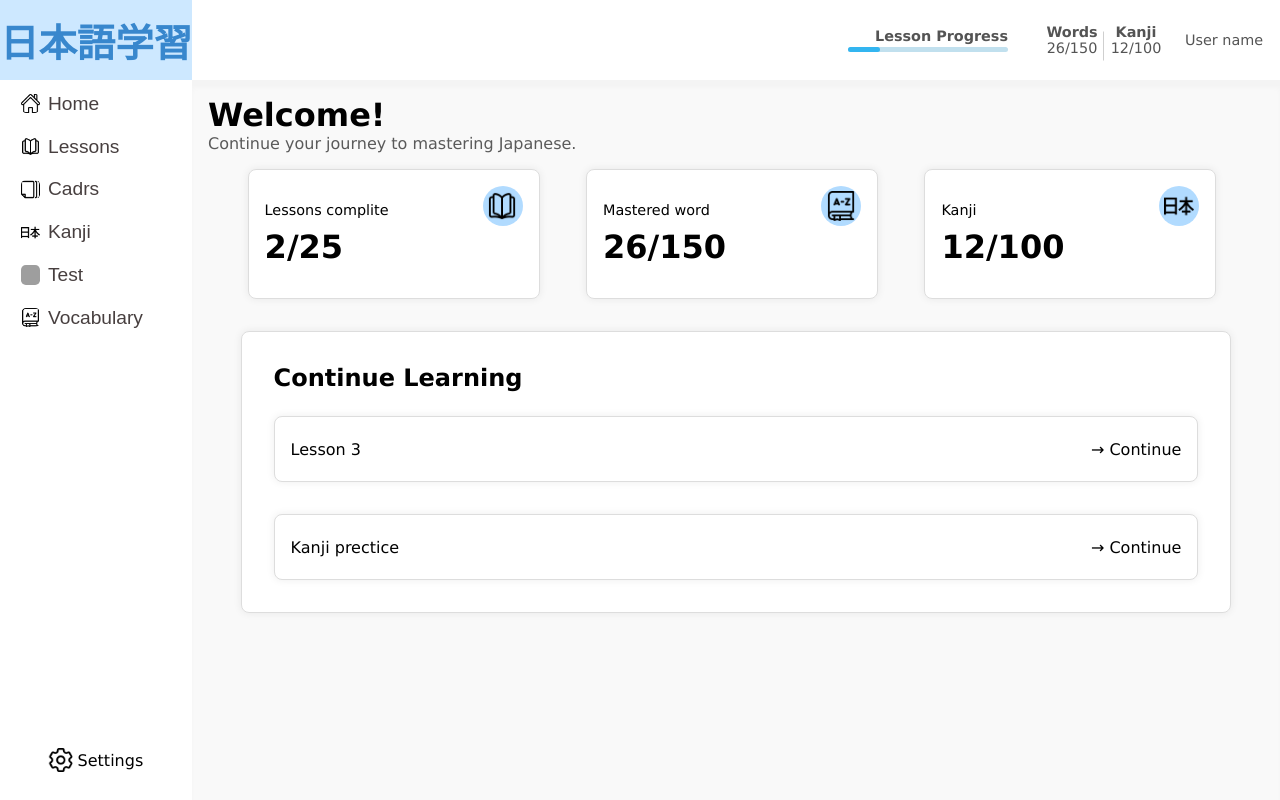
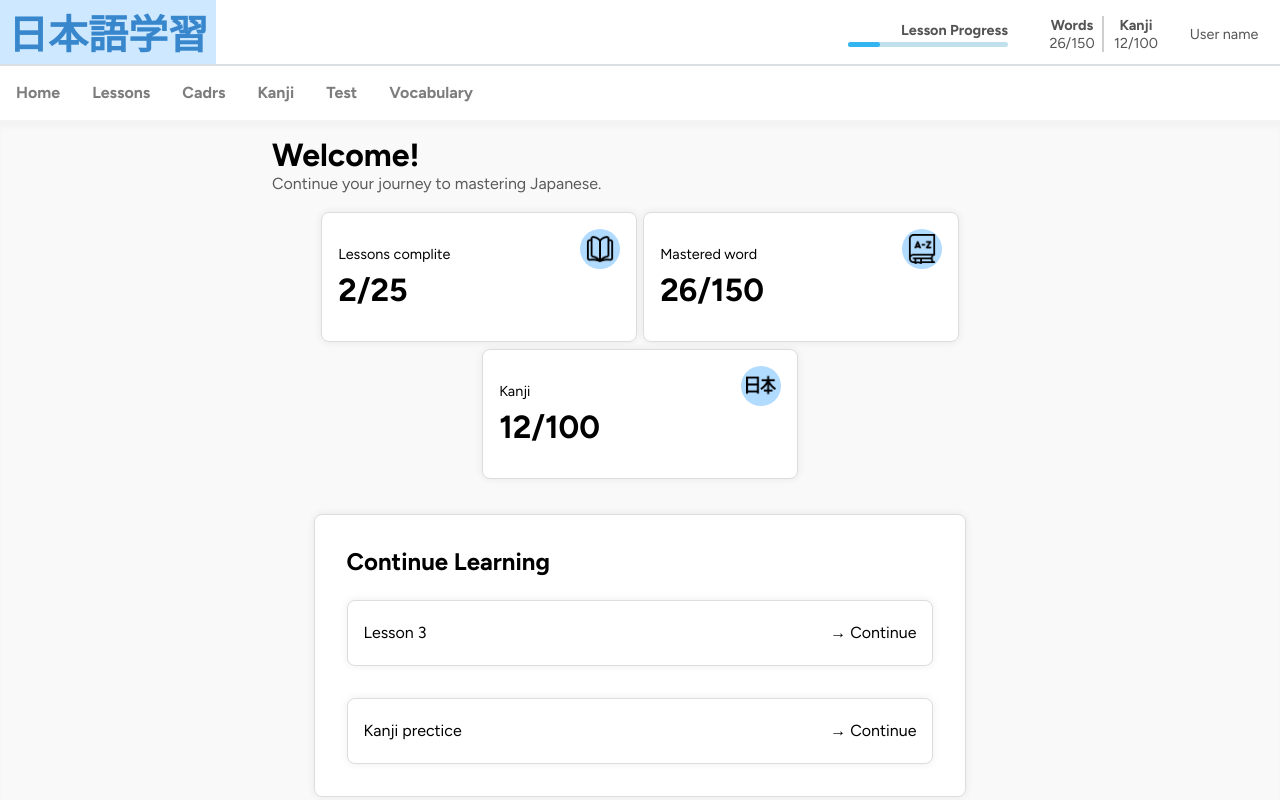
Before and after one commit to Keymor/nihon-go, a React (Vite) app: page / in a window 1280 px wide. Built offline with nearby package versions, Linux system fonts and the light colour scheme; grey boxes are pictures that could not be loaded.

Commit message:
scale card page, change top menu

```diff
--- a/src/App.css
+++ b/src/App.css
@@ -1,3 +1,5 @@
+@import url('https://fonts.googleapis.com/css2?family=Figtree:wght@300;400;500;600;700&family=Noto+Sans:wght@300;400;500;600;700&display=swap');
+
 body,
 html {
   position: relative;
@@ -15,10 +17,26 @@ html {
   padding: 1rem 0 1rem 0;
   display: grid;
   grid-template-columns: 12rem 4rem 4rem 7rem;
-  height: 3rem;
-  width: 85vw;
+  height: 8vh;
+  width: 100%;
   background-color: rgb(255, 255, 255);
   justify-content: end;
+  box-sizing: border-box;
+}
+
+.topMetuButtonsContainer {
+  height: 7vh;
+  width: 100%;
+  background-color: rgb(255, 255, 255);
+  display: flex;
+}
+
+.topMetuButtonsContainer::before {
+  position: absolute;
+  content: '';
+  height: 0.1rem;
+  width: 100%;
+  background-color: rgb(218, 223, 227);
 }
 
 .lessonProgresContainer,
@@ -31,7 +49,7 @@ html {
 }
 
 .topMenuText {
-  font-family: 'Lucida Sans', 'Lucida Sans Regular', 'Lucida Grande', 'Lucida Sans Unicode', Geneva, Verdana, sans-serif;
+  font-family: 'Figtree', 'Figtree-fallback', 'Figtree-fallback-android', 'Noto Sans', 'NotoSans-fallback', 'NotoSans-fallback-android', sans-serif;
   font-size: 0.9rem;
   margin: 0;
   color: rgb(84, 84, 84);
@@ -64,18 +82,14 @@ html {
   box-shadow: 0 0 0.5rem rgba(0, 0, 0, 0.308);
 }
 
-.kanjiCounterContainer {}
-
-.uresLogoContainer {}
-
 .wordsCounterContainer::after {
   position: absolute;
   content: '';
-  width: 2%;
-  height: 60%;
+  width: 0.1rem;
+  height: 100%;
   background-color: rgba(0, 0, 0, 0.189);
-  transform: translateY(-85%);
   right: 0;
+  bottom: 0;
 }
 
 .progressBar {
@@ -97,40 +111,62 @@ html {
   border-radius: 0.3rem;
 }
 
+span {
+  margin: auto;
+  z-index: 1;
+  font-weight: 630;
+  color: rgb(125, 125, 125);
+  font-family: 'Figtree', 'Figtree-fallback', 'Figtree-fallback-android', 'Noto Sans', 'NotoSans-fallback', 'NotoSans-fallback-android', sans-serif;
+}
+
 .buttonMenu {
+  position: relative;
   display: flex;
   background: none;
   border-width: 0;
-  padding: 0.5rem 0 0.5rem 1rem;
+  padding: 0;
   align-items: center;
   justify-content: flex-start;
-  margin: 0.3rem;
   min-height: fit-content;
   min-width: fit-content;
-  width: 95%;
-  font-size: 1.2rem;
+  margin: 0 1rem 0 1rem;
+  font-size: 1rem;
   font-family: Arial, Helvetica, sans-serif;
   color: rgb(71, 63, 63);
   cursor: pointer;
+  z-index: 1;
 }
 
-.buttonMenu:hover {
+.buttonMenu::before {
+  content: '';
+  position: absolute;
+  bottom: 0;
+  height: 0.4rem;
+  width: 0;
   background-color: rgb(205, 232, 255);
-  border-radius: 0.7rem;
+  transition: 0.3s;
+  z-index: 0;
+  box-sizing: border-box;
+  transform: translate(-1rem);
 }
 
-.logoImage {
-  width: 100%;
-  height: 5rem;
+.buttonMenu:hover::before {
+  width: calc(100% + 2rem);
+}
+
+.logoImage2 {
+  padding: 0 0.5rem 0 0.5rem;
+  position: absolute;
+  width: fit-content;
+  height: 100%;
   min-height: fit-content;
   background-color: rgb(205, 232, 255);
   text-align: center;
   align-content: center;
-  font-family: 'Lucida Sans', 'Lucida Sans Regular', 'Lucida Grande', 'Lucida Sans Unicode', Geneva, Verdana, sans-serif;
-  font-size: clamp(2.2rem, 3vw, 3rem);
+  font-family: 'Figtree', 'Figtree-fallback', 'Figtree-fallback-android', 'Noto Sans', 'NotoSans-fallback', 'NotoSans-fallback-android', sans-serif;
+  font-size: 2.5rem;
   font-weight: bold;
   color: rgb(56, 135, 205);
-  ;
 }
 
 .logo,
@@ -146,6 +182,7 @@ html {
   margin-right: 0.5rem;
   text-align: center;
   align-content: center;
+  z-index: 1;
 }
 
 .home {
@@ -180,14 +217,12 @@ html {
 
 .middle {
   position: relative;
-  width: 85vw;
+  width: 100%;
 }
 
 .gridContainer {
   position: relative;
-  display: grid;
-  justify-content: center;
-  grid-template-columns: auto auto auto;
+  justify-items: center;
   width: 100%;
 }
 
@@ -215,10 +250,13 @@ html {
 .gridHome {
   justify-self: center;
   justify-content: center;
-  display: grid;
-  grid-template-columns: repeat(auto-fill, minmax(300px, 18vw));
-  gap: 3vw;
-  max-width: 100%;
+  display: flex;
+  flex-wrap: wrap;
+  width: 86%;
+}
+
+.gridItemMiddle .headText {
+  width: 60vw;
 }
 
 .settContainer {
@@ -250,7 +288,7 @@ html {
 }
 
 .settingsText {
-  font-family: 'Lucida Sans', 'Lucida Sans Regular', 'Lucida Grande', 'Lucida Sans Unicode', Geneva, Verdana, sans-serif;
+  font-family: 'Figtree', 'Figtree-fallback', 'Figtree-fallback-android', 'Noto Sans', 'NotoSans-fallback', 'NotoSans-fallback-android', sans-serif;
 }
 
 .practiceContainer {
@@ -265,9 +303,10 @@ html {
 }
 
 .scoreContainer {
+  margin: 0.2rem;
   position: relative;
   padding: 1rem;
-  width: 86%;
+  width: 22vw;
   height: 6rem;
   background-color: rgb(255, 255, 255);
   border-radius: 0.5rem;
@@ -340,7 +379,7 @@ html {
 .h2Welcom,
 .textHomeC,
 .textHomeNext {
-  font-family: 'Lucida Sans', 'Lucida Sans Regular', 'Lucida Grande', 'Lucida Sans Unicode', Geneva, Verdana, sans-serif;
+  font-family: 'Figtree', 'Figtree-fallback', 'Figtree-fallback-android', 'Noto Sans', 'NotoSans-fallback', 'NotoSans-fallback-android', sans-serif;
 }
 
 .textHomeC {
@@ -384,8 +423,8 @@ html {
 
 .learningContainer {
   margin: 2rem auto auto auto;
-  justify-self: center;
   padding: 2rem;
+  box-sizing: border-box;
   background-color: rgb(255, 255, 255);
   border-radius: 0.5rem;
   border-style: solid;
@@ -398,7 +437,8 @@ html {
 
 .middleActions {
   position: relative;
-  width: 100%;
+  margin: auto;
+  width: 60vw;
   height: 100%;
 }
 
@@ -512,6 +552,8 @@ html {
 }
 
 .testPageContainer {
+  width: 60vw;
+  margin: auto;
   padding: 1rem;
   box-sizing: border-box;
   position: relative;
@@ -530,13 +572,13 @@ html {
 }
 
 .h1Lesson {
-  font-family: 'Lucida Sans', 'Lucida Sans Regular', 'Lucida Grande', 'Lucida Sans Unicode', Geneva, Verdana, sans-serif;
+  font-family: 'Figtree', 'Figtree-fallback', 'Figtree-fallback-android', 'Noto Sans', 'NotoSans-fallback', 'NotoSans-fallback-android', sans-serif;
   margin: 0;
 }
 
 .pLesson,
 .pLessonText {
-  font-family: 'Lucida Sans', 'Lucida Sans Regular', 'Lucida Grande', 'Lucida Sans Unicode', Geneva, Verdana, sans-serif;
+  font-family: 'Figtree', 'Figtree-fallback', 'Figtree-fallback-android', 'Noto Sans', 'NotoSans-fallback', 'NotoSans-fallback-android', sans-serif;
   color: rgb(138, 138, 138);
   margin: 0;
 }
@@ -560,14 +602,13 @@ html {
   height: calc(100vh - 14rem);
 }
 
-.headLine .lessonsContainer {
+.headLine {
   align-items: start;
   height: 50vh;
 }
 
-
 .h2Lesson {
-  font-family: 'Lucida Sans', 'Lucida Sans Regular', 'Lucida Grande', 'Lucida Sans Unicode', Geneva, Verdana, sans-serif;
+  font-family: 'Figtree', 'Figtree-fallback', 'Figtree-fallback-android', 'Noto Sans', 'NotoSans-fallback', 'NotoSans-fallback-android', sans-serif;
   font-size: 1.2rem;
   color: rgb(72, 72, 72);
 }
@@ -581,14 +622,13 @@ html {
 
 .buttonContainer {
   margin-left: 1rem;
-  width: 28%;
-  display: grid;
-  grid-template-columns: auto auto auto auto;
-  gap: 1rem;
+  display: flex;
+  flex-wrap: wrap;
 }
 
 .categoriesButton {
-  font-family: 'Lucida Sans', 'Lucida Sans Regular', 'Lucida Grande', 'Lucida Sans Unicode', Geneva, Verdana, sans-serif;
+  margin: 0.5rem 1rem 0 0;
+  font-family: 'Figtree', 'Figtree-fallback', 'Figtree-fallback-android', 'Noto Sans', 'NotoSans-fallback', 'NotoSans-fallback-android', sans-serif;
   font-size: 0.9rem;
   height: 2.2rem;
   min-height: fit-content;
@@ -606,12 +646,12 @@ html {
 }
 
 .search {
-  font-family: 'Lucida Sans', 'Lucida Sans Regular', 'Lucida Grande', 'Lucida Sans Unicode', Geneva, Verdana, sans-serif;
+  font-family: 'Figtree', 'Figtree-fallback', 'Figtree-fallback-android', 'Noto Sans', 'NotoSans-fallback', 'NotoSans-fallback-android', sans-serif;
   font-size: 0.9rem;
   position: absolute;
   top: 2rem;
   right: 2rem;
-  width: 50%;
+  width: 30%;
   height: 1rem;
   border-radius: 0.7rem;
   border-style: solid;
@@ -641,7 +681,7 @@ html {
 }
 
 .lessonSelectorButton {
-  font-family: 'Lucida Sans', 'Lucida Sans Regular', 'Lucida Grande', 'Lucida Sans Unicode', Geneva, Verdana, sans-serif;
+  font-family: 'Figtree', 'Figtree-fallback', 'Figtree-fallback-android', 'Noto Sans', 'NotoSans-fallback', 'NotoSans-fallback-android', sans-serif;
   font-size: 1.2rem;
   font-weight: bold;
   height: 4rem;
@@ -662,7 +702,7 @@ html {
 
 .h1LessonButton {
   margin: 1rem 0 0 0;
-  font-family: 'Lucida Sans', 'Lucida Sans Regular', 'Lucida Grande', 'Lucida Sans Unicode', Geneva, Verdana, sans-serif;
+  font-family: 'Figtree', 'Figtree-fallback', 'Figtree-fallback-android', 'Noto Sans', 'NotoSans-fallback', 'NotoSans-fallback-android', sans-serif;
   font-size: 1.4rem;
   font-weight: bold;
 }
@@ -671,7 +711,7 @@ html {
 .text {
   margin: 0.5rem 0 0 0;
   font-size: 0.9rem;
-  font-family: 'Lucida Sans', 'Lucida Sans Regular', 'Lucida Grande', 'Lucida Sans Unicode', Geneva, Verdana, sans-serif;
+  font-family: 'Figtree', 'Figtree-fallback', 'Figtree-fallback-android', 'Noto Sans', 'NotoSans-fallback', 'NotoSans-fallback-android', sans-serif;
   color: rgb(143, 143, 143);
 }
 
@@ -684,7 +724,7 @@ html {
   position: absolute;
   top: 1rem;
   right: 1rem;
-  font-family: 'Lucida Sans', 'Lucida Sans Regular', 'Lucida Grande', 'Lucida Sans Unicode', Geneva, Verdana, sans-serif;
+  font-family: 'Figtree', 'Figtree-fallback', 'Figtree-fallback-android', 'Noto Sans', 'NotoSans-fallback', 'NotoSans-fallback-android', sans-serif;
   background-color: rgba(223, 223, 223, 0.613);
   width: fit-content;
   height: fit-content;
@@ -693,7 +733,7 @@ html {
 }
 
 .lvl {
-  font-family: 'Lucida Sans', 'Lucida Sans Regular', 'Lucida Grande', 'Lucida Sans Unicode', Geneva, Verdana, sans-serif;
+  font-family: 'Figtree', 'Figtree-fallback', 'Figtree-fallback-android', 'Noto Sans', 'NotoSans-fallback', 'NotoSans-fallback-android', sans-serif;
   background-color: rgb(168, 228, 255);
   width: fit-content;
   height: fit-content;
@@ -722,7 +762,7 @@ html {
   margin: auto;
   justify-self: center;
   align-content: center;
-  font-family: 'Lucida Sans', 'Lucida Sans Regular', 'Lucida Grande', 'Lucida Sans Unicode', Geneva, Verdana, sans-serif;
+  font-family: 'Figtree', 'Figtree-fallback', 'Figtree-fallback-android', 'Noto Sans', 'NotoSans-fallback', 'NotoSans-fallback-android', sans-serif;
   font-size: 1.1rem;
   font-weight: bold;
   border-radius: 0.6rem;
@@ -767,7 +807,7 @@ html {
   border-width: 0.1rem;
   border-color: rgb(120, 120, 120);
   background-color: rgb(228, 228, 228);
-  font-family: 'Lucida Sans', 'Lucida Sans Regular', 'Lucida Grande', 'Lucida Sans Unicode', Geneva, Verdana, sans-serif;
+  font-family: 'Figtree', 'Figtree-fallback', 'Figtree-fallback-android', 'Noto Sans', 'NotoSans-fallback', 'NotoSans-fallback-android', sans-serif;
   font-size: 0.8rem;
   font-weight: bold;
   cursor: pointer;
@@ -784,7 +824,7 @@ html {
   border-radius: 1rem;
   border-width: 0;
   background-color: rgb(148, 205, 255);
-  font-family: 'Lucida Sans', 'Lucida Sans Regular', 'Lucida Grande', 'Lucida Sans Unicode', Geneva, Verdana, sans-serif;
+  font-family: 'Figtree', 'Figtree-fallback', 'Figtree-fallback-android', 'Noto Sans', 'NotoSans-fallback', 'NotoSans-fallback-android', sans-serif;
   font-size: 0.8rem;
   font-weight: bold;
   cursor: pointer;
@@ -887,7 +927,7 @@ html {
   width: 30%;
   height: 2rem;
   min-height: fit-content;
-  font-family: 'Lucida Sans', 'Lucida Sans Regular', 'Lucida Grande', 'Lucida Sans Unicode', Geneva, Verdana, sans-serif;
+  font-family: 'Figtree', 'Figtree-fallback', 'Figtree-fallback-android', 'Noto Sans', 'NotoSans-fallback', 'NotoSans-fallback-android', sans-serif;
   font-weight: bold;
   padding: 0.5rem;
   border-radius: 0.5rem;
@@ -900,7 +940,7 @@ html {
 
 .cardConteiner {
   height: 70vh;
-  width: 60%;
+  width: 60vw;
   margin: auto;
   align-content: center;
   transition: 0.3s;
@@ -912,7 +952,7 @@ html {
   text-align: center;
   margin: auto;
   height: 80%;
-  width: 80%;
+  width: 50%;
   background-color: rgb(255, 255, 255);
   border-radius: 1rem;
   box-shadow: 0 0 1rem rgba(0, 0, 0, 0.111);
@@ -943,14 +983,14 @@ html {
 
 .topJapanese {
   margin: auto auto 1rem auto;
-  font-family: 'Lucida Sans', 'Lucida Sans Regular', 'Lucida Grande', 'Lucida Sans Unicode', Geneva, Verdana, sans-serif;
+  font-family: 'Figtree', 'Figtree-fallback', 'Figtree-fallback-android', 'Noto Sans', 'NotoSans-fallback', 'NotoSans-fallback-android', sans-serif;
   font-size: 1.5rem;
   font-weight: bold;
 }
 
 .bottomEng {
   margin: 0 auto;
-  font-family: 'Lucida Sans', 'Lucida Sans Regular', 'Lucida Grande', 'Lucida Sans Unicode', Geneva, Verdana, sans-serif;
+  font-family: 'Figtree', 'Figtree-fallback', 'Figtree-fallback-android', 'Noto Sans', 'NotoSans-fallback', 'NotoSans-fallback-android', sans-serif;
   color: rgb(105, 105, 105);
 }
 
@@ -973,12 +1013,14 @@ html {
   width: 100%;
 }
 
-.cardsButton1, .cardsButton2 {
+.cardsButton1,
+.cardsButton2 {
   min-height: fit-content;
   min-width: fit-content;
-  width: 24%;
+  width: 10vw;
+  height: 7vh;
   padding: 0.4rem;
-  font-family: 'Lucida Sans', 'Lucida Sans Regular', 'Lucida Grande', 'Lucida Sans Unicode', Geneva, Verdana, sans-serif;
+  font-family: 'Figtree', 'Figtree-fallback', 'Figtree-fallback-android', 'Noto Sans', 'NotoSans-fallback', 'NotoSans-fallback-android', sans-serif;
   font-size: 1rem;
   font-weight: bold;
   border-radius: 0.5rem;
@@ -1049,7 +1091,7 @@ html {
 .wordBottom {
   text-align: center;
   font-size: large;
-  font-family: 'Lucida Sans', 'Lucida Sans Regular', 'Lucida Grande', 'Lucida Sans Unicode', Geneva, Verdana, sans-serif;
+  font-family: 'Figtree', 'Figtree-fallback', 'Figtree-fallback-android', 'Noto Sans', 'NotoSans-fallback', 'NotoSans-fallback-android', sans-serif;
 }
 
 .wordTop {
@@ -1084,6 +1126,7 @@ html {
   position: fixed;
   width: 100vw;
   height: 100vh;
+  background-color: rgba(76, 93, 107, 0.21);
   z-index: 19;
 }
 
@@ -1093,6 +1136,45 @@ html {
   .wordsCounterContainer,
   .kanjiCounterContainer {
     visibility: hidden;
+  }
+
+  .logoImage2 {
+    display: none;
+  }
+
+  span {
+    margin: 0;
+  }
+
+  .cardsButton1,
+  .cardsButton2 {
+    width: 30vw;
+  }
+
+  .buttonMenu {
+    display: flex;
+    background: none;
+    border-width: 0;
+    padding: 0.5rem 0 0.5rem 0;
+    align-items: center;
+    justify-content: flex-start;
+    margin: 0.3rem;
+    min-height: fit-content;
+    min-width: fit-content;
+    width: 95%;
+    font-size: 1.2rem;
+    font-family: Arial, Helvetica, sans-serif;
+    color: rgb(71, 63, 63);
+    cursor: pointer;
+  }
+
+  .buttonMenu:hover::before {
+    display: none;
+  }
+
+  .buttonMenu:hover {
+    background-color: rgb(205, 232, 255);
+    border-radius: 0.7rem;
   }
 
   .gridItemLeft {
@@ -1105,7 +1187,7 @@ html {
   }
 
   .gridItemMiddle {
-    margin-top: 5rem;
+    margin-top: 4rem;
     width: 100vw;
   }
 
@@ -1122,12 +1204,21 @@ html {
     width: 100vw;
   }
 
+  .cardConteiner,
+  .testPageContainer {
+    width: 100%;
+  }
+
   .middle {
     width: 100vw;
   }
 
   .learningContainer {
-    width: 80vw;
+    width: 86%;
+  }
+
+  .cardBox {
+    width: 90%;
   }
 
   .search {
@@ -1165,7 +1256,11 @@ html {
     mask-image: none;
   }
 
-  .headLine .lessonsContainer {
+  .middleActions {
+    width: 100%;
+  }
+
+  .headLine {
     overflow-y: unset;
     -webkit-mask-image: none;
     mask-image: none;
@@ -1174,15 +1269,39 @@ html {
   .card {
     width: 80%;
   }
+
+  .topMetuButtonsContainer {
+    display: none;
+  }
+
+  .scoreContainer {
+    width: 80%;
+  }
+
+  .logoImage {
+    width: 100%;
+    height: 5rem;
+    min-height: fit-content;
+    background-color: rgb(205, 232, 255);
+    text-align: center;
+    align-content: center;
+    font-family: 'Figtree', 'Figtree-fallback', 'Figtree-fallback-android', 'Noto Sans', 'NotoSans-fallback', 'NotoSans-fallback-android', sans-serif;
+    font-size: clamp(2.2rem, 3vw, 3rem);
+    font-weight: bold;
+    color: rgb(56, 135, 205);
+    ;
+  }
 }
 
 @media (min-width: 768px) {
+
+  .boxExitMobile,
   .leftMenuBatton {
     visibility: hidden;
   }
 
-  .boxExitMobile {
-    visibility: hidden;
+  .gridItemLeft {
+    display: none;
   }
 }
 
--- a/src/App.tsx
+++ b/src/App.tsx
@@ -1503,7 +1503,7 @@ function App() {
     <div className='body'>
       {/* {loadingAnim()} */}
       <div className='gridContainer'>
-        <div className={`gridItemLeft ${actionStatus.leftMenu ? 'leftMenuShow' : null}`}>
+        <div className={`gridItemLeft ${actionStatus.leftMenu ? 'leftMenuShow' : 'hidde'}`}>
           <div className='logoImage'>日本語学習</div>
           <button className='buttonMenu' onClick={() => newPageStatus('Home')}>
             <div className='home'></div>
@@ -1542,7 +1542,8 @@ function App() {
         }></div>
         <div className='middle'>
           <div className='topMenuContainer'>
-            <div className='leftMenuBatton' onClick={
+          <div className='logoImage2'>日本語学習</div>
+          <div className='leftMenuBatton' onClick={
               () => setActionStatus((a) => ({
                 ...a,
                 leftMenu: !a.leftMenu
@@ -1562,6 +1563,26 @@ function App() {
               <p className='topMenuText'>User name</p>
             </div>
           </div>
+          <div className='topMetuButtonsContainer'>
+            <button className='buttonMenu' onClick={() => newPageStatus('Home')}>
+              <span> Home </span>
+            </button>
+            <button className='buttonMenu' onClick={() => newPageStatus('Lessons')}>
+              <span> Lessons </span>
+            </button>
+            <button className='buttonMenu' onClick={() => newPageStatus('Cards')}>
+              <span> Cadrs </span>
+            </button>
+            <button className='buttonMenu' onClick={() => newPageStatus('Kanji')}>
+              <span> Kanji </span>
+            </button>
+            <button className='buttonMenu' onClick={() => newPageStatus('Test')}>
+              <span> Test </span>
+            </button>
+            <button className='buttonMenu' onClick={() => newPageStatus('Vocabulary')}>
+              <span> Vocabulary </span>
+            </button>
+          </div>
           <div className='gridItemMiddle'>
             {pages()}
           </div>
```
